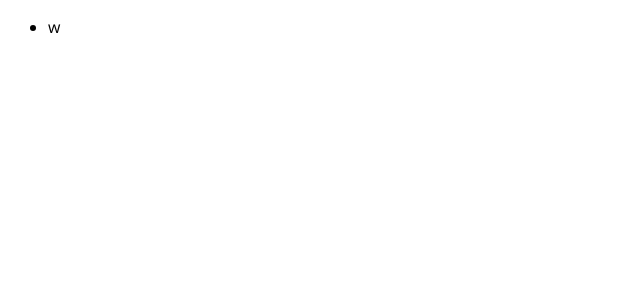
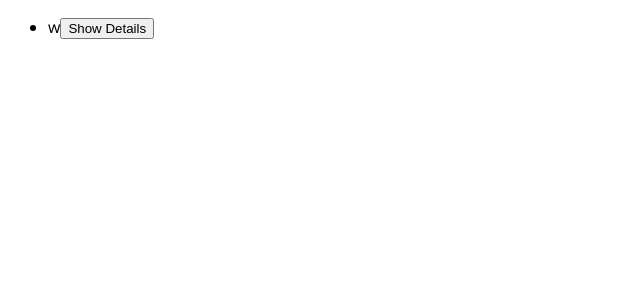
Before and after one commit to dhruv50ae/nextjsFullStack, a Next.js app: page /feedback in a window 1280 px wide. Shown: the top 300 px of the page, without its empty margins (0-640 px from the left). Built offline with nearby package versions, Linux system fonts and the light colour scheme.

Commit message:
Data fetching using dynamic api paths

```diff
--- /dev/null
+++ b/pages/api/[feedbackid].js
@@ -0,0 +1,13 @@
+import { buildFeedbackPath, extractFeedback } from "./feedback";
+
+const handler = (req, res) => {
+  const feedbackId = req.query.feedbackId;
+  const filePath = buildFeedbackPath();
+  const feedbackData = extractFeedback(filePath);
+  const selectedFeedback = feedbackData.find((feedback) => {
+    feedback.id === feedbackId;
+  });
+  res.status(200).json({ feedback: selectedFeedback });
+};
+
+export default handler;
--- a/pages/feedback/index.js
+++ b/pages/feedback/index.js
@@ -1,12 +1,28 @@
+import { useState } from "react";
 import { buildFeedbackPath, extractFeedback } from "../api/feedback";
 
 const FeedbackPage = ({ feedbackItems }) => {
+  const [feedbackData, setFeedbackData] = useState();
+  const loadFeedbackHandler = (id) => {
+    fetch(`/api/${id}`)
+      .then((response) => response.json())
+      .then((data) => setFeedbackData(data.feedback));
+  };
+
   return (
-    <ul>
-      {feedbackItems.map((item) => (
-        <li key={item.id}>{item.text}</li>
-      ))}
-    </ul>
+    <>
+      {feedbackData && <p>{feedbackData.email}</p>}
+      <ul>
+        {feedbackItems.map((item) => (
+          <li key={item.id}>
+            {item.text}
+            <button onClick={loadFeedbackHandler.bind(null, item.id)}>
+              Show Details
+            </button>
+          </li>
+        ))}
+      </ul>
+    </>
   );
 };
 export async function getStaticProps() {
```
